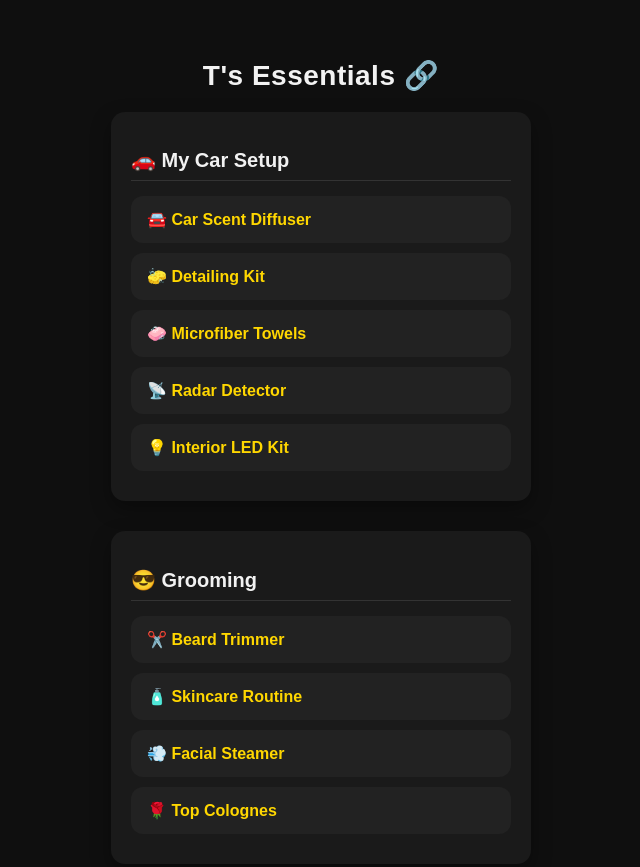
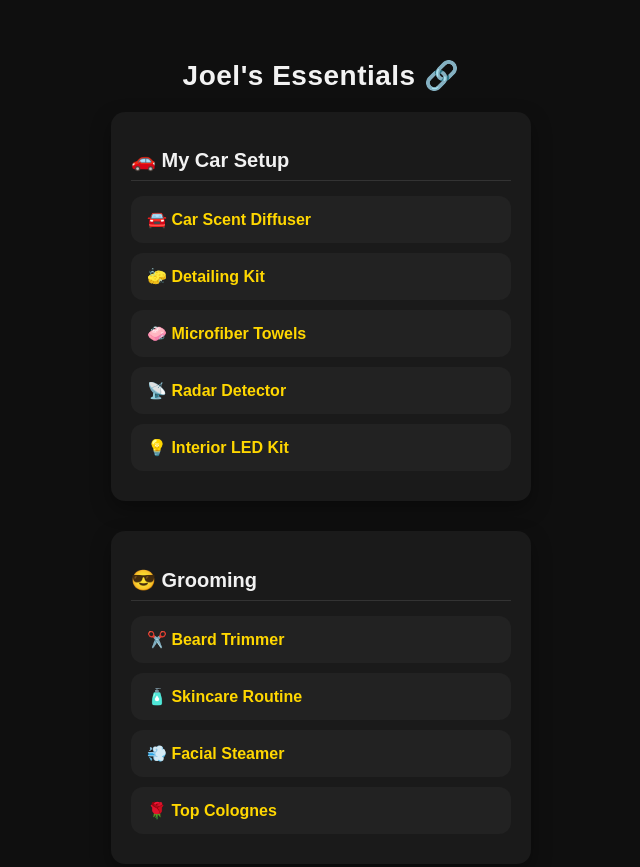
Before and after one commit to joelrahman23/link-in-bio, a plain HTML site: page index.html in a window 1280 px wide. Shown: the top 867 px of the page, without its empty margins (319-959 px from the left). Drawn offline with Linux system fonts and the light colour scheme.

Commit message:
Change title from 'T's Essentials' to 'Joel's Essentials'

```diff
--- a/index.html
+++ b/index.html
@@ -129,7 +129,7 @@
 </head>
 <body>
   <div class="container">
-    <h1>T's Essentials 🔗</h1>
+    <h1>Joel's Essentials 🔗</h1>
 
     <div class="section">
       <h2>🚗 My Car Setup</h2>
```
